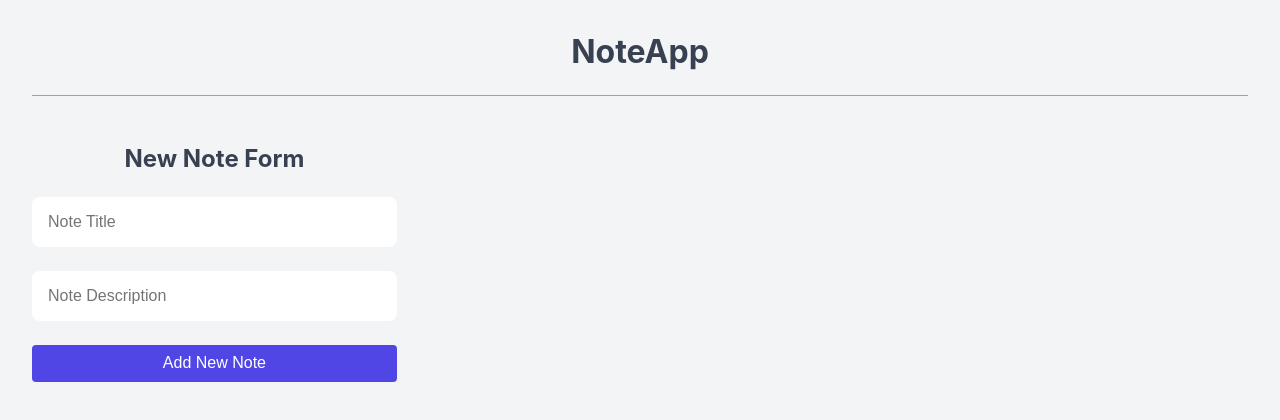
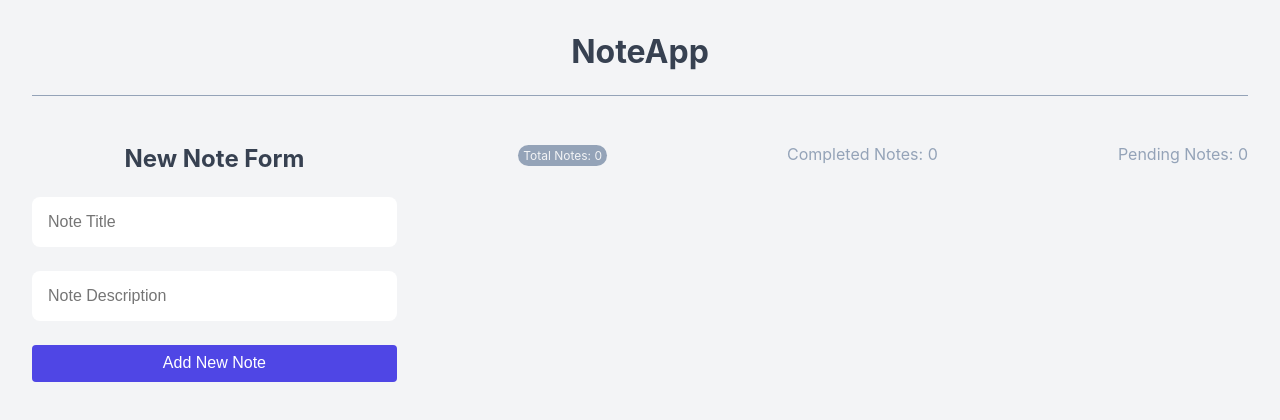
Before and after one commit to hdaberi/react-note-app-project, a React (Vite) app: page / in a window 1280 px wide. Shown: the top 420 px of the page. Built offline with nearby package versions, Linux system fonts and the light colour scheme.

Commit message:
feat: integrate NoteStatuse component into NoteList
Add NoteStatuse component to NoteList for displaying the status of notes. This enhances the note management interface by providing users with a visual representation of note statuses.

```diff
--- a/src/components/NoteList.jsx
+++ b/src/components/NoteList.jsx
@@ -1,7 +1,9 @@
+import NoteStatuse from "./NoteStatuse";
 function NoteList({ notes, deleteNoteHandler, onCompleteNote }) {
   console.log(notes);
   return (
     <div className="note-container">
+      <NoteStatuse notes={notes} />
       <div className="note-list">
         {notes.map((note) => (
           <NoteItem
--- /dev/null
+++ b/src/components/NoteStatuse.jsx
@@ -0,0 +1,12 @@
+function NoteStatuse({ notes }) {
+  return (
+
+    <ul className="note-status">
+      <li><span>Total Notes: {notes.length}</span></li>
+      <li>Completed Notes: {notes.filter((note) => note.completed).length}</li>
+      <li>Pending Notes: {notes.filter((note) => !note.completed).length}</li>
+    </ul>
+  )
+}
+
+export default NoteStatuse
```
